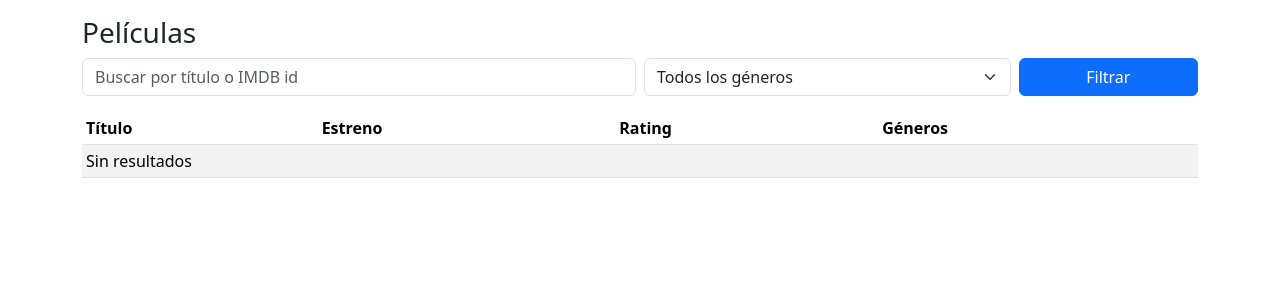
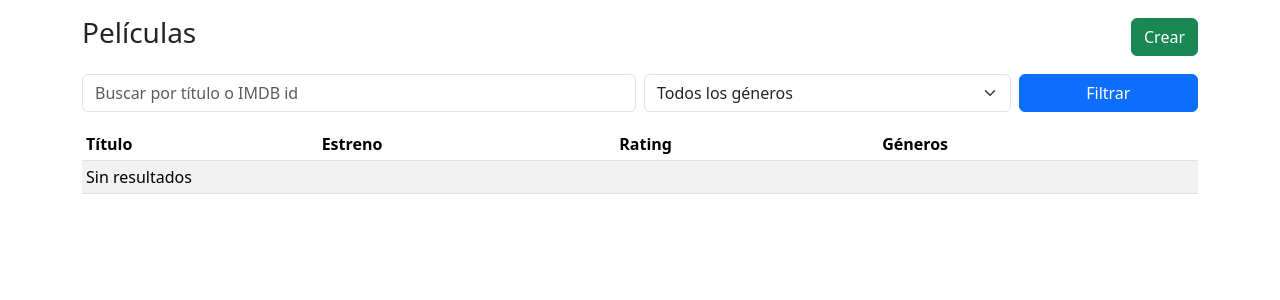
Before and after one commit to GeraMaldonado/crud_django_ejemplo, a Django app: page / in a window 1280 px wide. Shown: the part 62-362 px from the top of the page. Run offline with Django 5.2, Linux system fonts and the light colour scheme; data that the repository does not hold is empty.

Commit message:
add: boton para crear peliculas

```diff
--- a/templates/catalog/movie_list.html
+++ b/templates/catalog/movie_list.html
@@ -2,8 +2,10 @@
 {% block title %}Películas{% endblock %}
 
 {% block content %}
-<h1 class="h3">Películas</h1>
-
+<div class="d-flex justify-content-between align-items-center mb-3">
+  <h1 class="h3">Películas</h1>
+  <a class="btn btn-success" href="{% url 'movie_create' %}">Crear</a>
+</div>
 <form class="row g-2 mb-3">
   <div class="col-md-6">
     <input name="q" value="{{ q }}" class="form-control" placeholder="Buscar por título o IMDB id">
```
